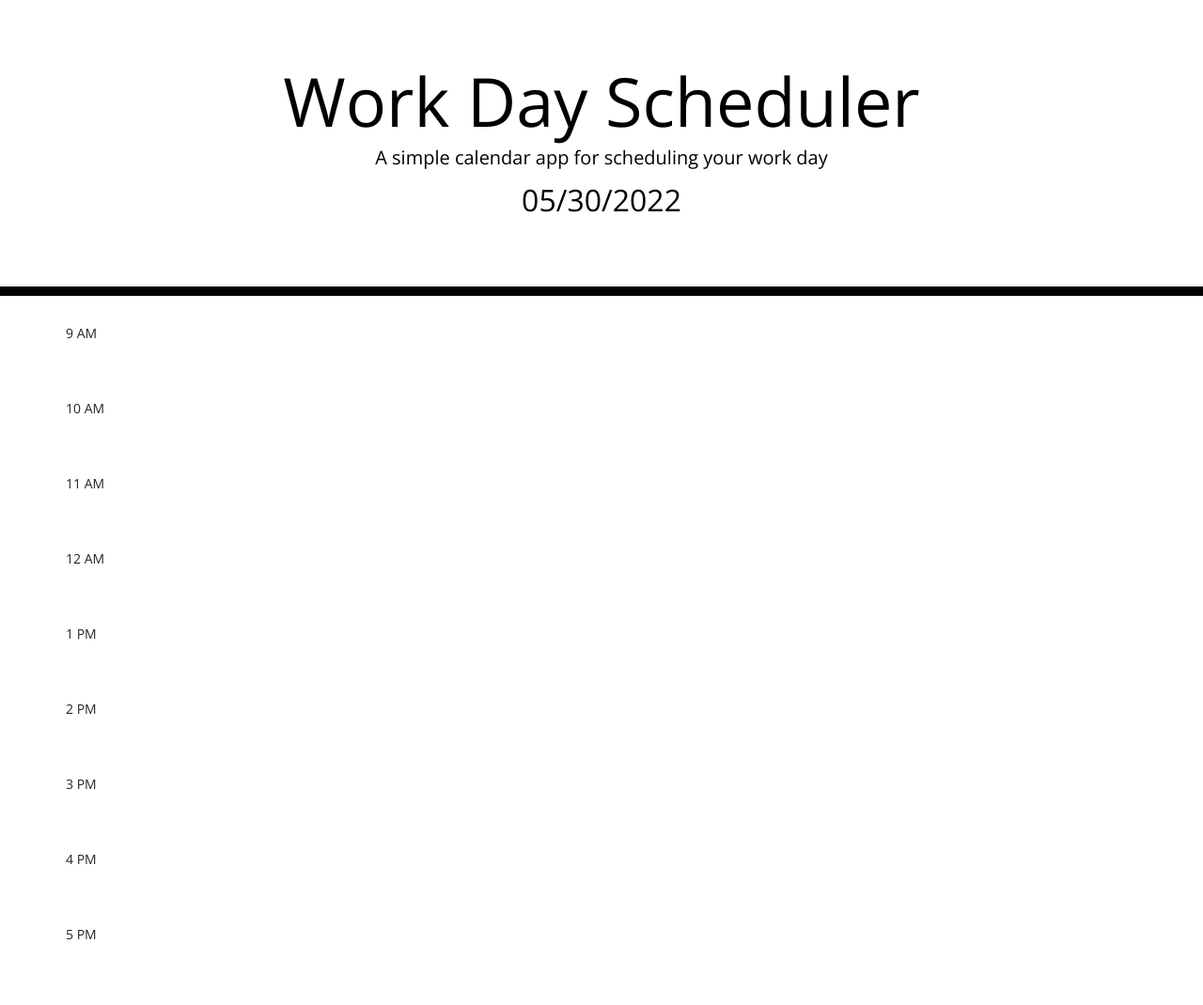
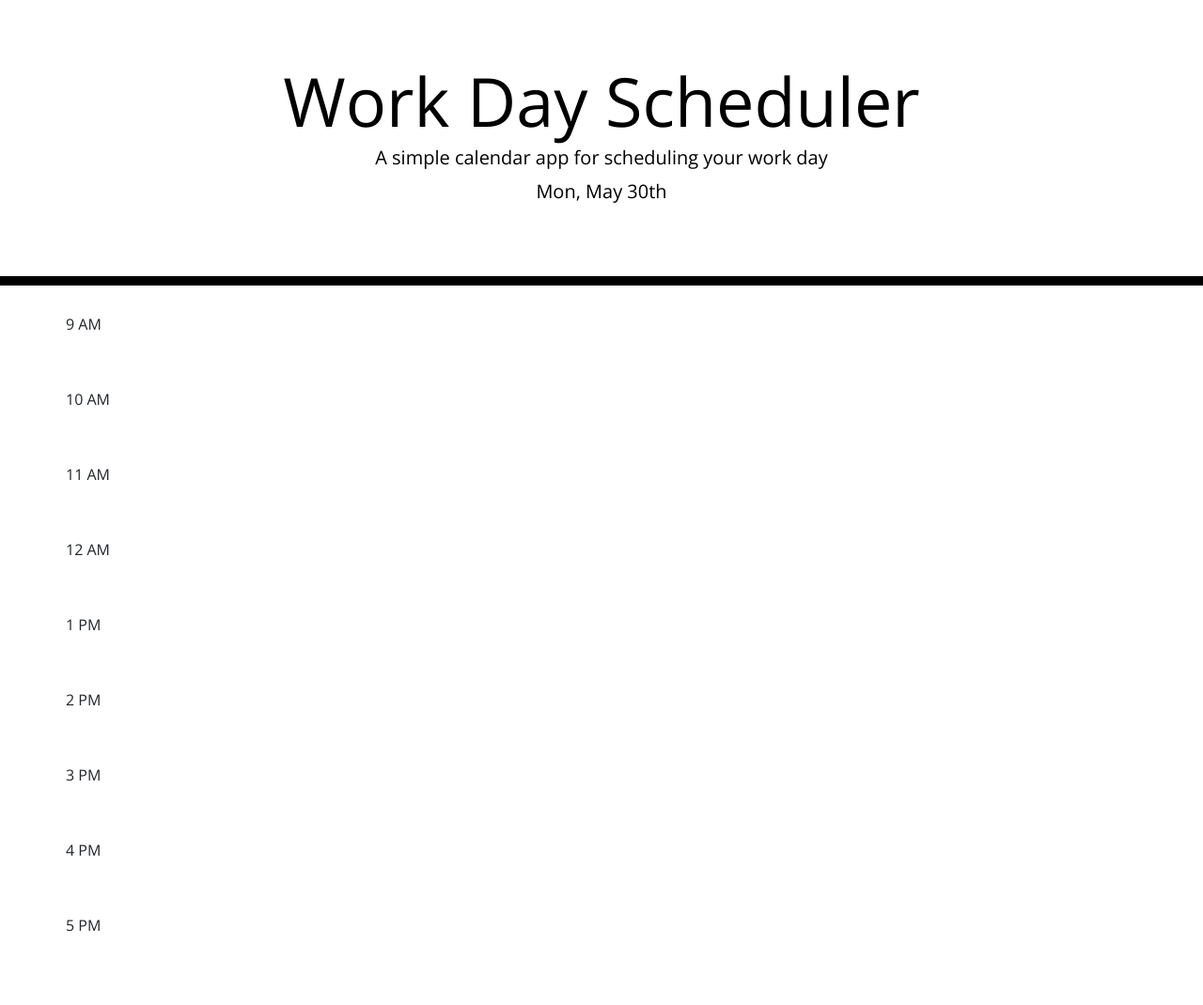
Before and after one commit to rturner1220/work-planner, a plain HTML site: page index.html in a window 1280 px wide. Shown: the top 1070 px of the page at 94% size. Drawn offline with nearby package versions, Linux system fonts and the light colour scheme.

Commit message:
diplay current day

```diff
--- a/assets/css/style.css
+++ b/assets/css/style.css
@@ -3,14 +3,6 @@ body {
     font-size: 16px;
     line-height: 1;
   }
-
-.container {
-  grid-area: time;
-  display: grid;
-  grid-template-rows: repeat(24, 1fr);
-  font-size: 14px;
-  border-left: 1px solid rgba(red, green, blue, alpha);
-}
 
   textarea{
     background: transparent;
--- a/assets/js/planner.js
+++ b/assets/js/planner.js
@@ -1,18 +1,11 @@
 var workPlanner = {};
 
 // current day is displayed on top of planner
-// First we use the Date function, and then we process it into year, month and day,
-//and display it in the way we want.
-var d = new Date()
-var year = d.getFullYear()
-var month = d.getMonth()+1;
-var day = d.getDate()
-
-var totalDays = new Date(year, month, 0).getDate()
-var printOut =
-(month<10 ? '0' : '') + month + '/' +
-(day<10 ? '0' : '') + day + '/' + year
-$('.date').text(`${printOut}`)
+function headerDay() {
+  var headerDay = moment().format('ddd, MMM Do');
+  $("#currentDay").text(headerDay);
+}
+headerDay();
 
 // present with time blocks and view the time block for that day
 
@@ -20,6 +13,8 @@ $('.date').text(`${printOut}`)
 // open the planner
 
 
+moment(testDate,'mm/dd/yyyy');
+moment(testDate).format('MM/DD/YYYY');
 
 
 
--- a/index.html
+++ b/index.html
@@ -24,13 +24,11 @@
       <h1 class="display-3">Work Day Scheduler</h1>
       <p class="lead">A simple calendar app for scheduling your work day</p>
       <p id="currentDay" class="lead"></p>
-      <h2 class = 'date'></h2>
-      <div class= 'planner'></div>
-    </div>
     </header>
 
+
   <!-- Timeblocks go here -->
-    <div class="container">
+    <div class="container" id="time">
       <div class="row row-1">9 AM</div>
       <div class="row row-2">10 AM</div>
       <div class="row row-3">11 AM</div>
```
